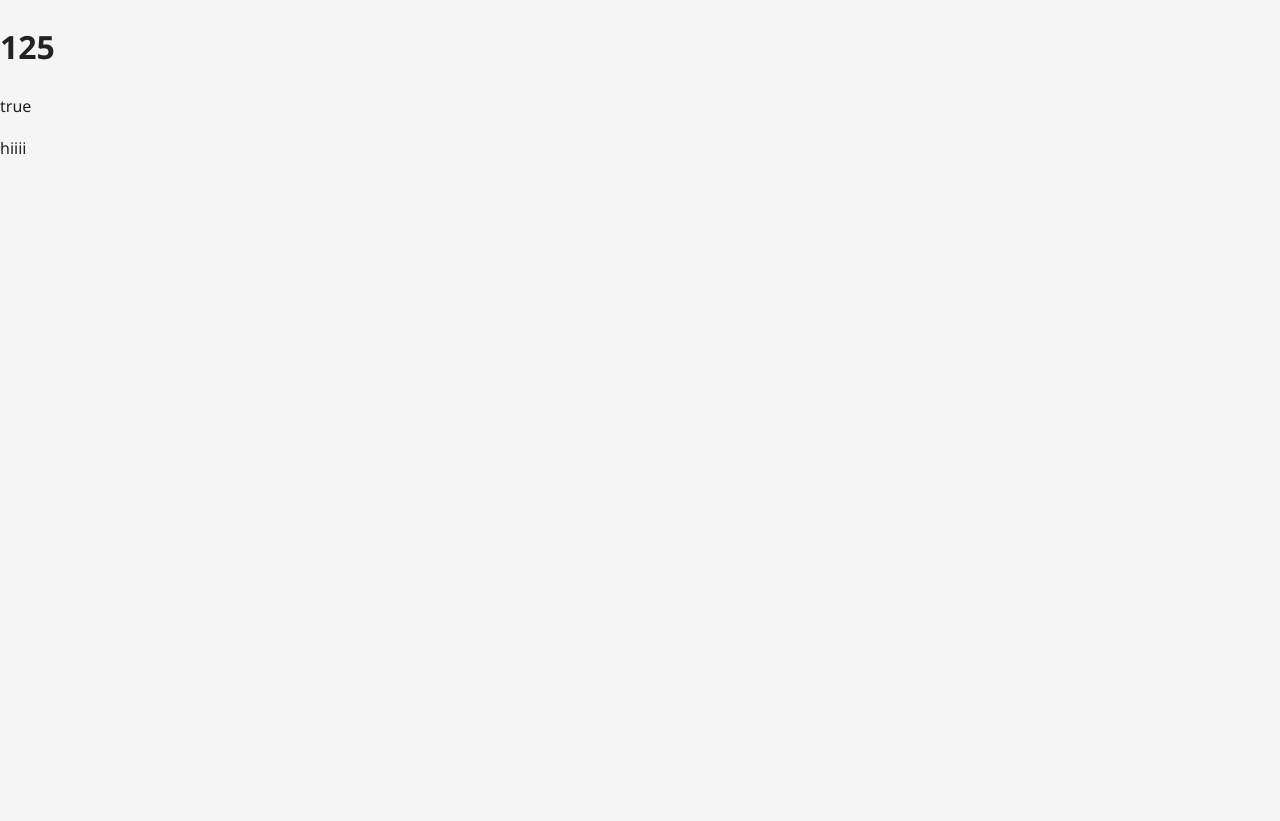
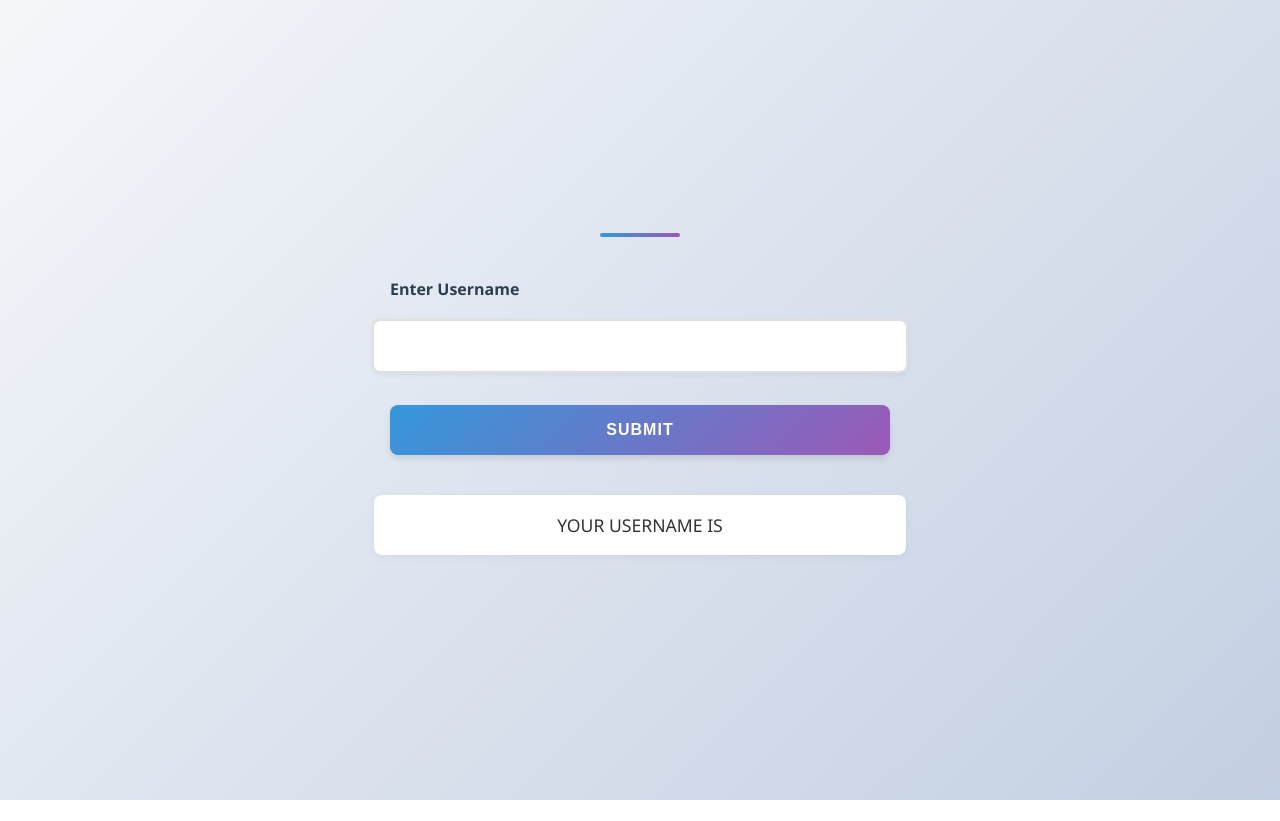
Before and after one commit to wal-z1/JOURNEY, a plain HTML site: page JSseries/index.html in a window 1280 px wide. After the commit the page ends 800 px from the top, so only its background shows below. Drawn offline with Linux system fonts and the light colour scheme.

```diff
--- a/JSseries/index.html
+++ b/JSseries/index.html
@@ -8,10 +8,11 @@
 	</head>
 	<body>
 		<h1 id="myh"></h1>
-		<p id="p1"></p>
-		<p id="p2"></p>
-		<p id="p3"></p>
-
+		<label>Enter Username</label>
+		<input id="userform" />
+		<button id="submitform">SUBMIT</button>
+		<p id="user">YOUR USERNAME IS</p>
+		<p id="times"></p>
 		<script src="index.js"></script>
 	</body>
 </html>
--- a/JSseries/index.js
+++ b/JSseries/index.js
@@ -1,11 +1,11 @@
-//console.log("kill yrs");
+// learning input
+let username;
+console.log(username);
+let howmanytimes = 0;
 
-//window.alert("ye jsut say so  ");
-let x = 125;
-let y = true;
-let z = "hiiii";
-
-document.getElementById("myh").textContent = x;
-document.getElementById("p1").textContent = y;
-
-document.getElementById("p2").textContent = z;
+document.getElementById("submitform").onclick = function () {
+	username = document.getElementById("userform").value;
+	document.getElementById("user").textContent = ` UPDATED ${username}`;
+	howmanytimes++;
+	document.getElementById("times").textContent = `${howmanytimes}`;
+};
--- a/JSseries/style.css
+++ b/JSseries/style.css
@@ -1,10 +1,156 @@
+/* Base Styles */
 body {
+	font-family: "Segoe UI", Tahoma, Geneva, Verdana, sans-serif;
+	background: linear-gradient(135deg, #f5f7fa 0%, #c3cfe2 100%);
 	margin: 0;
 	padding: 0;
-	font-family: "Segoe UI", Tahoma, Geneva, Verdana, sans-serif;
-	font-size: 16px;
+	min-height: 100vh;
+	display: flex;
+	flex-direction: column;
+	align-items: center;
+	justify-content: center;
+	color: #333;
 	line-height: 1.6;
-	background-color: #f5f5f5;
-	color: #222;
-	min-height: 100vh;
 }
+
+/* Heading Style */
+#myh {
+	font-size: 3rem;
+	margin-bottom: 2rem;
+	color: #2c3e50;
+	text-shadow: 2px 2px 4px rgba(0, 0, 0, 0.1);
+	position: relative;
+	padding-bottom: 0.5rem;
+}
+
+#myh::after {
+	content: "";
+	position: absolute;
+	bottom: 0;
+	left: 50%;
+	transform: translateX(-50%);
+	width: 80px;
+	height: 4px;
+	background: linear-gradient(90deg, #3498db, #9b59b6);
+	border-radius: 2px;
+}
+
+/* Form Elements Container */
+body > *:not(script) {
+	width: 90%;
+	max-width: 500px;
+	margin: 0.5rem auto;
+}
+
+/* Label Style */
+label {
+	display: block;
+	margin-bottom: 0.5rem;
+	font-weight: 600;
+	color: #2c3e50;
+	transition: all 0.3s ease;
+}
+
+/* Input Field Style */
+#userform {
+	width: 100%;
+	padding: 1rem;
+	border: 2px solid #e0e0e0;
+	border-radius: 8px;
+	font-size: 1rem;
+	margin-bottom: 1.5rem;
+	transition: all 0.3s ease;
+	box-shadow: 0 2px 5px rgba(0, 0, 0, 0.05);
+}
+
+#userform:focus {
+	border-color: #3498db;
+	box-shadow: 0 0 0 3px rgba(52, 152, 219, 0.2);
+	outline: none;
+}
+
+/* Button Style */
+#submitform {
+	background: linear-gradient(135deg, #3498db 0%, #9b59b6 100%);
+	color: white;
+	border: none;
+	padding: 1rem 2rem;
+	font-size: 1rem;
+	font-weight: 600;
+	border-radius: 8px;
+	cursor: pointer;
+	width: 100%;
+	transition: all 0.3s ease;
+	box-shadow: 0 4px 6px rgba(0, 0, 0, 0.1);
+	text-transform: uppercase;
+	letter-spacing: 1px;
+}
+
+#submitform:hover {
+	transform: translateY(-2px);
+	box-shadow: 0 6px 12px rgba(0, 0, 0, 0.15);
+	background: linear-gradient(135deg, #2980b9 0%, #8e44ad 100%);
+}
+
+#submitform:active {
+	transform: translateY(0);
+	box-shadow: 0 2px 4px rgba(0, 0, 0, 0.1);
+}
+
+/* Username Display Style */
+#user {
+	margin-top: 2rem;
+	padding: 1rem;
+	background-color: white;
+	border-radius: 8px;
+	box-shadow: 0 2px 10px rgba(0, 0, 0, 0.05);
+	font-size: 1.1rem;
+	text-align: center;
+	opacity: 0;
+	transform: translateY(20px);
+	transition: all 0.4s ease;
+}
+
+#user.show {
+	opacity: 1;
+	transform: translateY(0);
+}
+
+/* Responsive Adjustments */
+@media (max-width: 600px) {
+	#myh {
+		font-size: 2rem;
+	}
+
+	body > *:not(script) {
+		width: 85%;
+	}
+}
+
+/* Animation for page load */
+@keyframes fadeIn {
+	from {
+		opacity: 0;
+		transform: translateY(20px);
+	}
+	to {
+		opacity: 1;
+		transform: translateY(0);
+	}
+}
+
+body > *:not(script) {
+	animation: fadeIn 0.6s ease forwards;
+}
+
+#userform {
+	animation-delay: 0.2s;
+}
+
+#submitform {
+	animation-delay: 0.4s;
+}
+
+#user {
+	animation-delay: 0.6s;
+}
```
